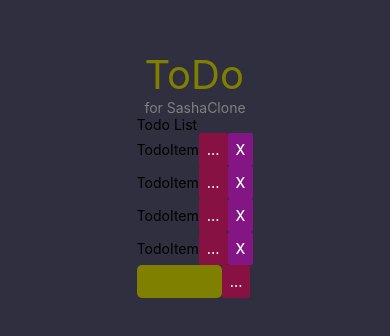
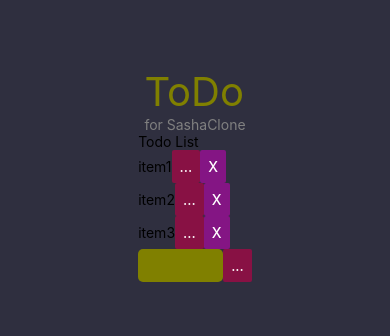
Before and after one commit to TheMiksa/todo-native, a React Native app: screen / in a window 390 px wide. Shown: the part 248-584 px from the top of the page. Built offline with nearby package versions, Linux system fonts and the light colour scheme.

Commit message:
realised adding and removing item

```diff
--- a/App.js
+++ b/App.js
@@ -3,7 +3,6 @@ import React from 'react';
 import {StyleSheet, Text, View} from 'react-native';
 import TodoList from "./src/components/todo-list";
 import Header from "./src/components/header";
-import TodoInput from "./src/components/todo-input";
 
 export default function App() {
     return (
@@ -12,7 +11,6 @@ export default function App() {
             <Header/>
             <View>
                 <TodoList/>
-                <TodoInput/>
             </View>
         </View>
     );
--- a/package.json
+++ b/package.json
@@ -19,7 +19,9 @@
     "react-native-reanimated": "~1.13.0",
     "react-native-screens": "~2.15.0",
     "react-native-unimodules": "~0.12.0",
-    "react-native-web": "~0.13.12"
+    "react-native-web": "~0.13.12",
+    "sync-storage": "^0.4.2",
+    "uuidjs": "^4.2.8"
   },
   "devDependencies": {
     "@babel/core": "~7.9.0",
--- a/src/components/btn-delete/btn-delete.js
+++ b/src/components/btn-delete/btn-delete.js
@@ -1,10 +1,10 @@
 import React from "react";
 import {Button} from "react-native";
 
-export const BtnDelete = () => {
+export const BtnDelete = ({id, removeItem}) => {
     return  (
         <Button
-            onPress={() => {}}
+            onPress={() => removeItem(id)}
             title="X"
             color="#841584"
             accessibilityLabel="Learn more about this purple button"
--- a/src/components/todo-input/todo-input.js
+++ b/src/components/todo-input/todo-input.js
@@ -1,7 +1,7 @@
 import React, {useState} from "react";
 import {TextInput, View, Button} from "react-native";
 
-export const TodoInput = () => {
+export const TodoInput = ({setItem}) => {
     const [val, setVal] = useState("");
     return (
         <View style={{flexDirection: "row"}}>
@@ -10,7 +10,7 @@ export const TodoInput = () => {
                        style={{backgroundColor: "olive", borderRadius: 5, width: 85}}
             />
             <Button
-                onPress={() => {}}
+                onPress={() => setItem(val)}
                 title="..."
                 color="#814"
                 accessibilityLabel="Learn more about this purple button"/>
--- a/src/components/todo-item/todo-item.js
+++ b/src/components/todo-item/todo-item.js
@@ -3,14 +3,14 @@ import {View, Text} from "react-native";
 import BtnDelete from "../btn-delete";
 import BtnEdit from "../btn-edit";
 
-export const TodoItem = ({children}) => {
+export const TodoItem = ({id, removeItem, children}) => {
     return (
         <View style={{alignItems: "center", flexDirection: "row"}}>
             <Text>
                 {children}
             </Text>
             <BtnEdit/>
-            <BtnDelete/>
+            <BtnDelete id={id} removeItem={removeItem}/>
         </View>
     );
 };
--- a/src/components/todo-list/todo-list.js
+++ b/src/components/todo-list/todo-list.js
@@ -1,15 +1,37 @@
-import React from "react";
+import React, {useEffect, useState} from "react";
 import {View, Text} from "react-native";
+import {v4} from "uuid";
 import TodoItem from "../todo-item";
+import TodoInput from "../todo-input";
 
 export const TodoList = () => {
+    const [todoList, setTodoList] = useState([
+        {id: "f1f31d", text: "item1"},
+        {id: "f1f312", text: "item2"},
+        {id: "f1f313", text: "item3"}]);
+
+    const setItem = (text) => {
+        const newItem = {
+            id: v4(),
+            text
+        };
+
+        setTodoList((todoList) => [...todoList, newItem]);
+    };
+    const removeItem = (id) => {
+        const newTodoList = todoList.filter((el) => el.id !== id);
+        setTodoList(newTodoList);
+    }
+    console.log("rendered");
     return (
         <View>
             <Text>Todo List</Text>
-            <TodoItem>TodoItem</TodoItem>
-            <TodoItem>TodoItem</TodoItem>
-            <TodoItem>TodoItem</TodoItem>
-            <TodoItem>TodoItem</TodoItem>
+            {
+                todoList && todoList.map(({id, text}) => (
+                    <TodoItem key={id} id={id} removeItem={removeItem}>{text}</TodoItem>
+                ))
+            }
+            <TodoInput setItem={setItem}/>
         </View>
     );
 };
```
Also changed, not shown: 1 other file (tests, documents, lock files or other folders).
